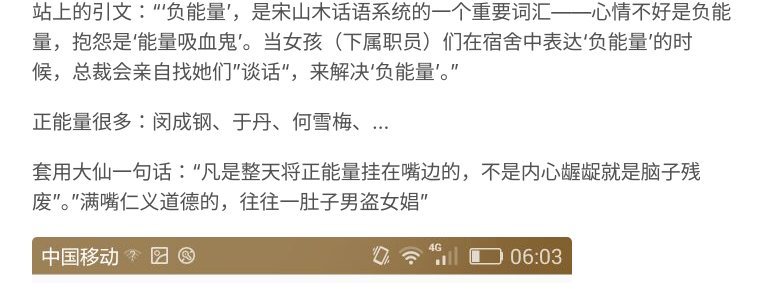
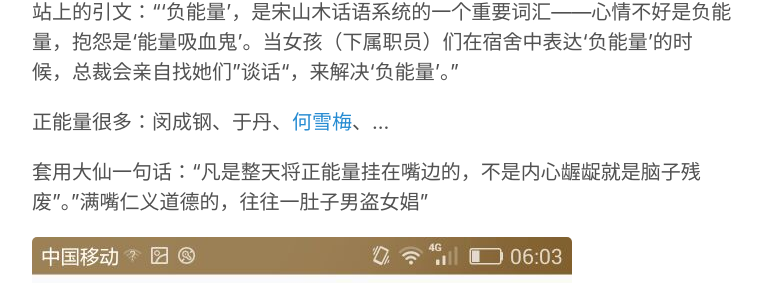
Before and after one commit to hwdong/hwdong-old.github.io, a Jekyll site: the page built from _posts/2017-06-16-正能量.md, in a window 1280 px wide and 900 px high. Shown: the part 434-717 px from the top of the window, without its empty margins (258-1020 px from the left). Built offline with Jekyll 4.4.1, drawn with Linux system fonts in a browser that asks for light colours; comment, search, counter and statistics services are not loaded; some of the changed lines change nothing that is shown.

Commit message:
Update 2017-06-16-正能量.md

```diff
--- a/_posts/2017-06-16-正能量.md
+++ b/_posts/2017-06-16-正能量.md
@@ -13,7 +13,7 @@ tags:
 
 搜索了一下，原来”正能量“一词作为热门流行词，真正地大面积流行，是源于深圳山木培训总裁、强奸犯，大胡子宋山木，他在诱骗强奸下属女员工时，总要先对人进行心理控制，以使自己的淫欲顺利得逞。他接近女员工的借口，就是帮助女员工消除“负能量”，增加“正能量”。2010年宋山木被判刑，国内主流新闻网站上的引文：“‘负能量’，是宋山木话语系统的一个重要词汇——心情不好是负能量，抱怨是‘能量吸血鬼’。当女孩（下属职员）们在宿舍中表达‘负能量’的时候，总裁会亲自找她们”谈话“，来解决‘负能量’。”
 
-正能量很多：闵成钢、于丹、何雪梅、...
+正能量很多：闵成钢、于丹、[何雪梅](http://weibo.com/5498682903/Eu7BalV9T?type=repost)、...
 
 <!---
 事例1：校领导：“这个人的论文怎么几乎都是他一个作者”->正教授职称少了2票。
```
